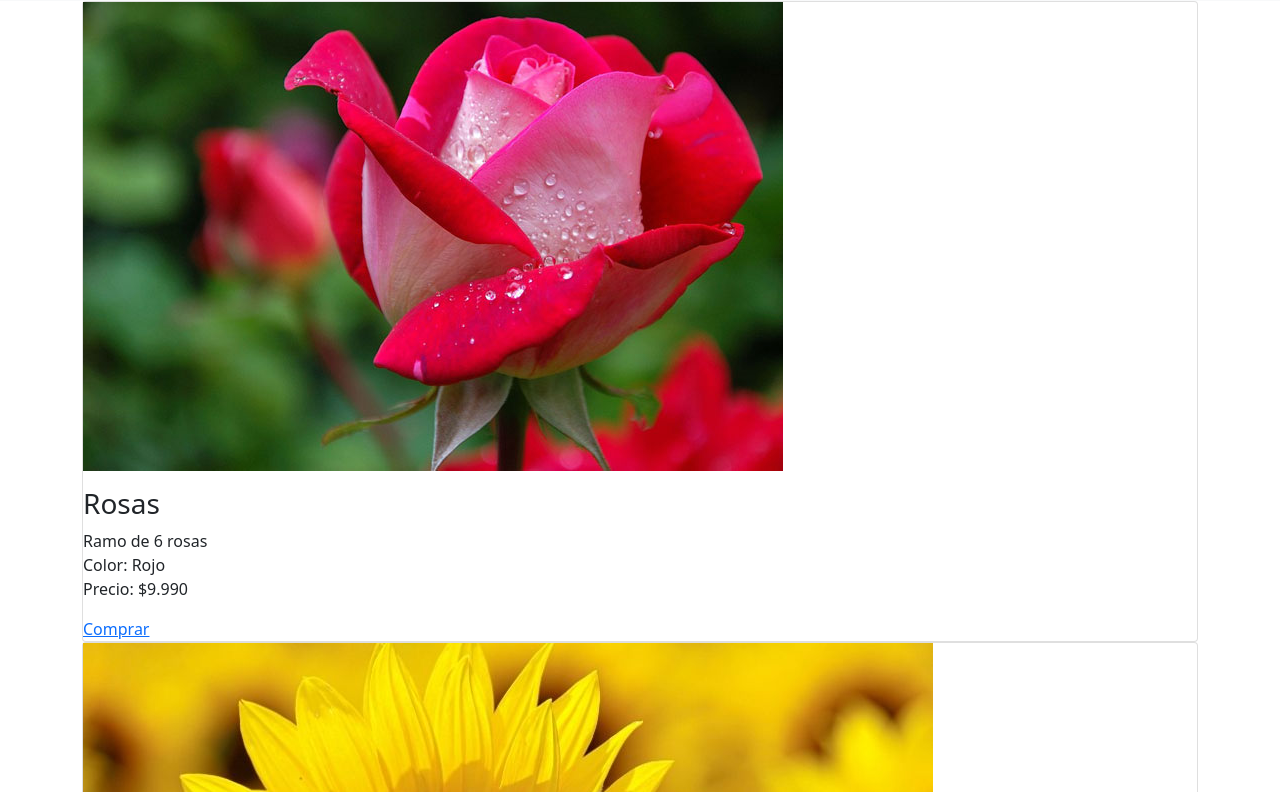
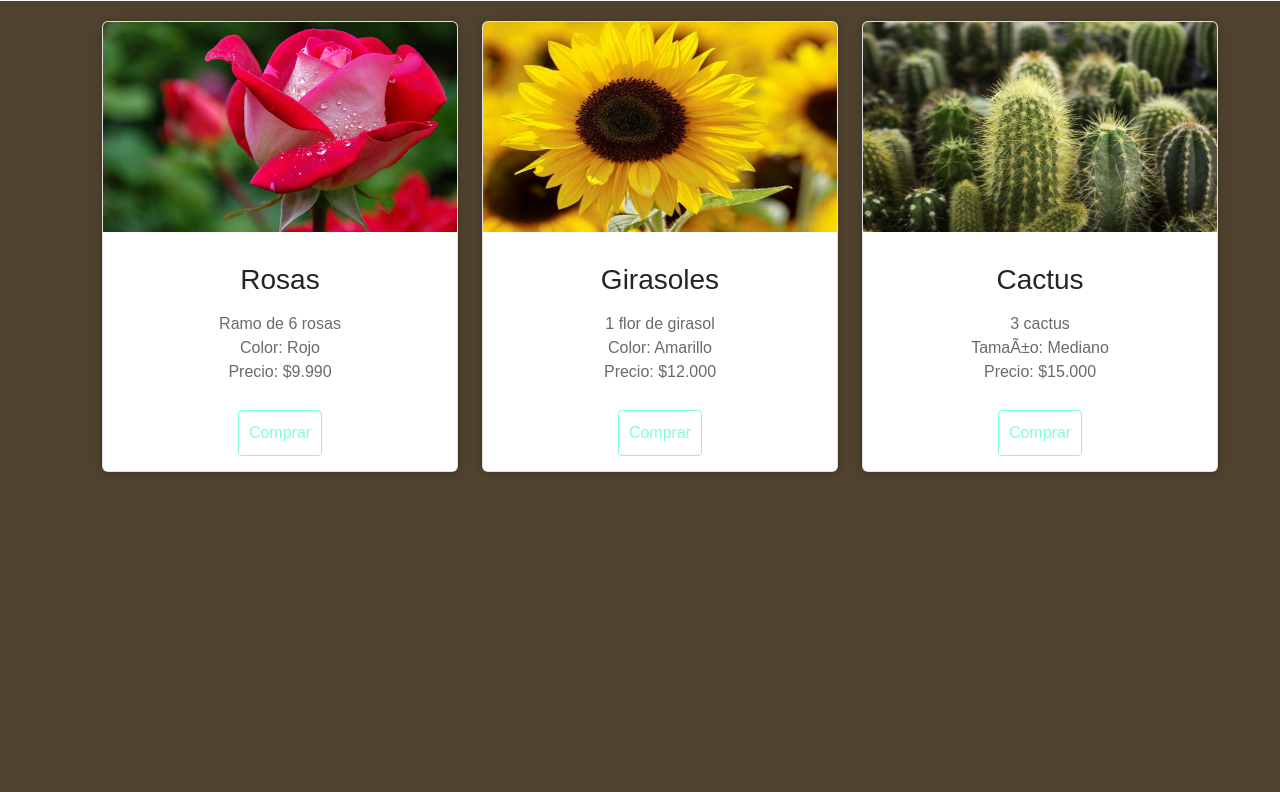
Before and after one commit to Gujasilva/proyectotipob, a plain HTML site: page flores.html in a window 1280 px wide. Shown: the part 55-847 px from the top of the page. After the commit the page ends 800 px from the top, so only its background shows below. Drawn offline with nearby package versions, Linux system fonts and the light colour scheme; files whose address does not match are found by name.

Commit message:
Add files via upload

```diff
--- a/flores.html
+++ b/flores.html
@@ -1,19 +1,18 @@
 <!DOCTYPE html>
-<html>
-    <!--CABEZA-->
+<html lang="en">
+<!--Cabeza-->
 <head>
-        <!--METADATOS-->
+    <!--Metadatos-->
     <meta charset="UTF-8">
-        <link rel="stylesheet" href="prodStyle.css">
-        <meta name="viewport" content="width=device-width, initial-scale=1">
-        <title> Productos | Flores </title>
+    <meta http-equiv="X-UA-Compatible" content="IE=edge">
+    <meta name="viewport" content="width=device-width, initial-scale=1.0">
+    <title>Nuevas Tierras | Maceteros </title>
 
     <!--Boostrap CSS-->
     <link href="https://cdn.jsdelivr.net/npm/bootstrap@5.1.3/dist/css/bootstrap.min.css" rel="stylesheet" integrity="sha384-1BmE4kWBq78iYhFldvKuhfTAU6auU8tT94WrHftjDbrCEXSU1oBoqyl2QvZ6jIW3" crossorigin="anonymous">
     <link rel="stylesheet" href="prodStyle.css">
 
-        <!--BASE PARA IMAGENES-->
-        <base href="img/">
+
 </head>
 <!--CUERPO-->
 <body>
@@ -81,7 +80,10 @@
       </div>
     </nav>
 
-        <div class="container">
+
+    <div class="container-sm">
+        <div class="row">
+            <div class="col-sm-4">
         <!--CARTAS-->
                 <div class="card">
                 <figure>
@@ -89,33 +91,47 @@
                 </figure>
                 <div class="contenido">
                     <h3>Rosas</h3>
-                    <p> Ramo de 6 rosas <br> Color: Rojo <br> Precio: $9.990 </p>
+                    <p> Ramo de 6 rosas <br> Color: Rojo <br> Precio: $9.990</p>
+                        </p>
+                    </p>
                     <a href="flores.html"> Comprar </a>
                 </div>
                 </div>
+             </div>
         <!--CARTA 2-->
+        <div class="col-sm-4">
+
         <div class="card">
             <figure>
                 <img src="girasol-prod.jpg" alt="girasol">
             </figure>
             <div class="contenido">
                 <h3>Girasoles </h3>
-                    <p> 1 flor de girasol <br >Color: Amarillo <br>Precio: $12.000 </p>
+                <p> 1 flor de girasol <br> Color: Amarillo <br> Precio: $12.000</p>
+                    </p>
+                </p>
                 <a href="#"> Comprar </a>
             </div>
         </div>
+        </div>
         <!--CARTA 3-->
+        <div class="col-sm-4">
         <div class="card">
             <figure>
                 <img src="cactus-prod.jpg" alt="cactus">
             </figure>
             <div class="contenido">
                 <h3> Cactus </h3>
-                    <p> 3 cactus <br> Tamaño: Mediano <br> Precio: $15.000
+                <p> 3 cactus <br> TamaÃ±o: Mediano <br> Precio: $15.000</p>
+                    </p>
+                </p>
                 <a href="#"> Comprar </a>
             </div>
         </div>
     </div>
 
+            </div>
+
+    </div>
 </body>
 </html>
--- /dev/null
+++ b/prodStyle.css
@@ -0,0 +1,73 @@
+*{
+    margin: 0;
+    padding: 0;
+    box-sizing: border-box;
+    font-family: 'Montserrat', sans-serif;
+}
+
+.container{
+    width: 100%;
+    display: flex;
+    max-width: 1100px;
+    background:  #DFCBA8;
+    justify-content: center;
+    height: 100%;
+
+}
+
+.card{
+    width: 100%;
+    margin: 20px;
+    border-radius: 6px;
+    overflow: hidden;
+    background: #fff;
+    box-shadow: 0px 1px 10px rgba(0, 0, 0, 0.2);
+    cursor: default;
+    transition: all 400ms ease;
+
+}
+
+.card:hover{
+    box-shadow: 5px 5px 20px rgba(0, 0, 0, 0.4);
+    transform: translateY(-3%);
+}
+
+.card img{
+    width: 100%;
+    height: 210px;
+}
+
+.card .contenido{
+    padding: 15px;
+    text-align: center;
+    justify-content: center;
+}
+
+.card .contenido p{
+    line-height: 1.5;
+    color: #6a6a6a;
+}
+
+.card .contenido h3{
+    margin-bottom: 15px;
+
+}
+
+.card .contenido a{
+    text-decoration: none;
+    display: inline-block;
+    padding: 10px;
+    margin-top: 10px;
+    color: aquamarine;
+    border: 1px solid aquamarine;
+    border-radius: 4px;
+    transition: all 400ms ease;
+
+}
+body{
+    background: #4F422E;
+}
+
+.nav{
+    margin-bottom: 10px;
+}
```
Lines whose indentation alone changed are shown as unchanged.
